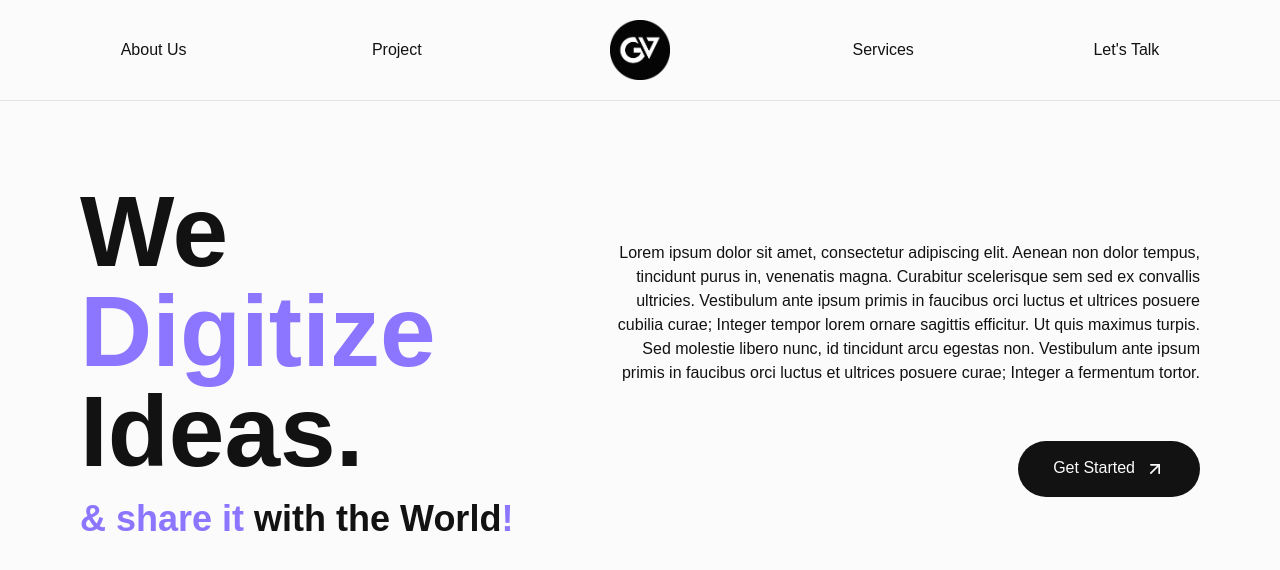
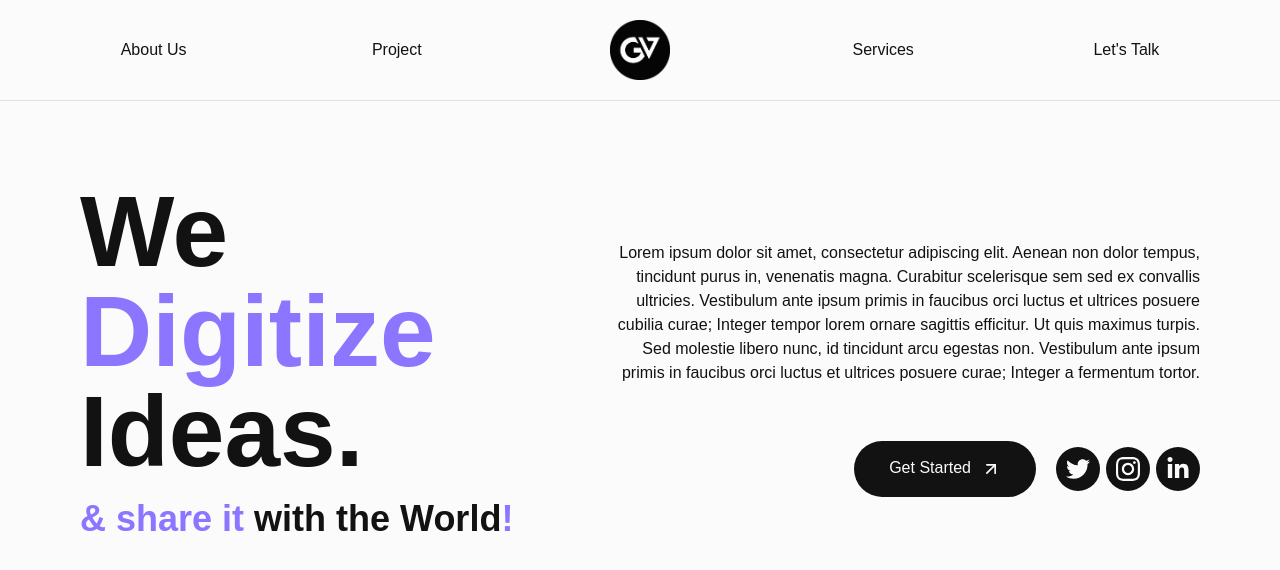
Before and after one commit to himakhaitan/GV-Website, a Next.js app: page / in a window 1280 px wide. Shown: the top 570 px of the page. Built offline with nearby package versions, Linux system fonts and the light colour scheme.

Commit message:
Social Component

```diff
--- /dev/null
+++ b/components/Social.jsx
@@ -0,0 +1,14 @@
+import classes from "../styles/components/Social.module.css";
+import Link from "next/link";
+
+const Social = ({ Icon, theme, href }) => {
+  return (
+    <div className={classes.social + " " + classes[theme]}>
+      <Link href={href}>
+        <Icon />
+      </Link>
+    </div>
+  );
+};
+
+export default Social;
--- a/pages/index.js
+++ b/pages/index.js
@@ -3,6 +3,10 @@ import classes from "../styles/Home.module.css";
 import Button from "../components/Button";
 
 import { FiArrowUpRight } from "react-icons/fi";
+import { FaTwitter, FaLinkedinIn } from "react-icons/fa";
+import {SiInstagram} from "react-icons/si";
+
+import Social from "../components/Social";
 
 export default function Home() {
   return (
@@ -43,8 +47,13 @@ export default function Home() {
                 theme='primary'
                 text='Get Started'
                 Icon={FiArrowUpRight}
-                className="margin-right-medium"
+                className='margin-right-medium'
               />
+              <div className={classes.home_first_social}>
+                <Social href='/' theme='primary' Icon={FaTwitter} />
+                <Social href='/' theme='primary' Icon={SiInstagram} />
+                <Social href='/' theme='primary' Icon={FaLinkedinIn} />
+              </div>
             </div>
           </div>
         </div>
--- a/styles/Home.module.css
+++ b/styles/Home.module.css
@@ -8,6 +8,7 @@
 .home_first_cta {
   display: flex;
   justify-content: flex-end;
+  align-items: center;
   column-gap: 2rem;
 }
 
@@ -18,6 +19,11 @@
   justify-content: space-between;
 }
 
+.home_first_social {
+  display: flex;
+  column-gap: 0.6rem;
+}
+
 .home_first_text {
   text-align: right;
 }
--- a/styles/components/Button.module.css
+++ b/styles/components/Button.module.css
@@ -8,8 +8,8 @@
 }
 
 .btn:hover {
-    transform: translateY(-0.5rem);
-    box-shadow: 0rem 1rem 2rem rgba(0, 0, 0, 0.2);
+  transform: translateY(-0.5rem);
+  box-shadow: 0rem 1rem 2rem rgba(0, 0, 0, 0.2);
 }
 
 .btn_content {
@@ -31,7 +31,11 @@
 }
 
 .secondary {
+  background-color: var(--color-secondary);
+  color: var(--color-tertiary);
 }
 
 .tertiary {
+  background-color: var(--color-tertiary);
+  color: var(--color-primary);
 }
--- /dev/null
+++ b/styles/components/Social.module.css
@@ -0,0 +1,30 @@
+.social {
+    border-radius: 50%;
+    font-size: 2.4rem;
+    display: flex;
+    align-items: center;
+    justify-content: center;
+    padding: 1rem;
+    line-height: 0;
+    transition: all 0.2s ease-in-out;
+}
+
+.social:hover {
+    transform: scale(1.1);
+    box-shadow: 0rem 0.5rem 1rem rgba(0, 0, 0, 0.1);
+}
+
+.primary {
+  background-color: var(--color-primary);
+  color: var(--color-tertiary);
+}
+
+.secondary {
+  background-color: var(--color-secondary);
+  color: var(--color-tertiary);
+}
+
+.tertiary {
+  background-color: var(--color-tertiary);
+  color: var(--color-primary);
+}
```
